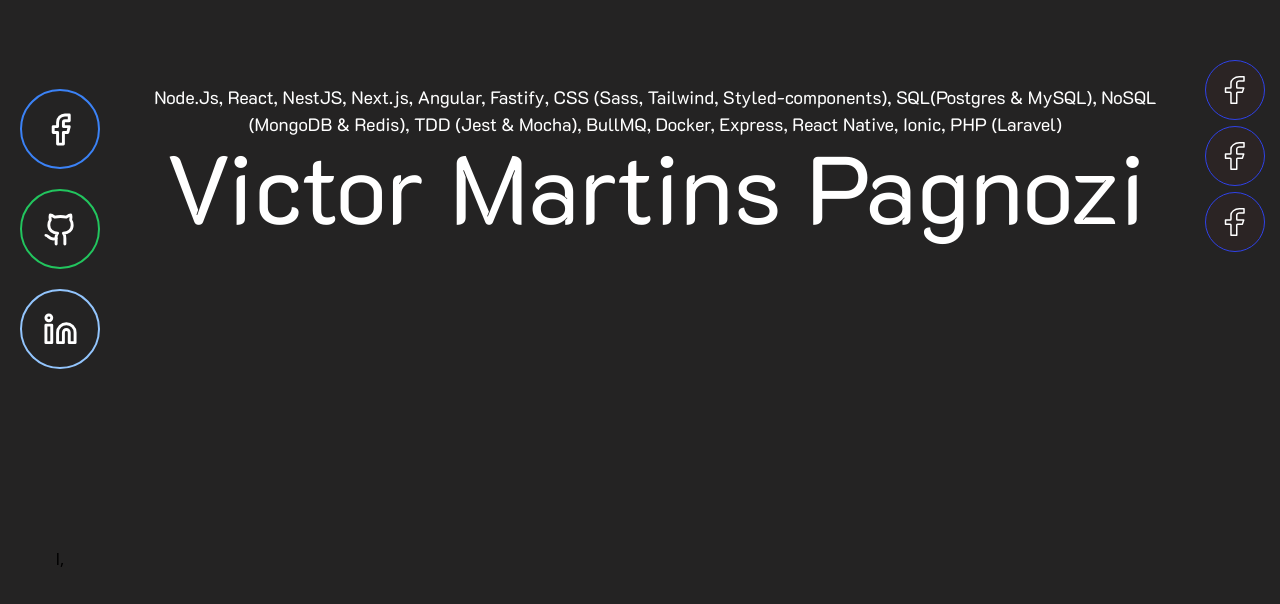
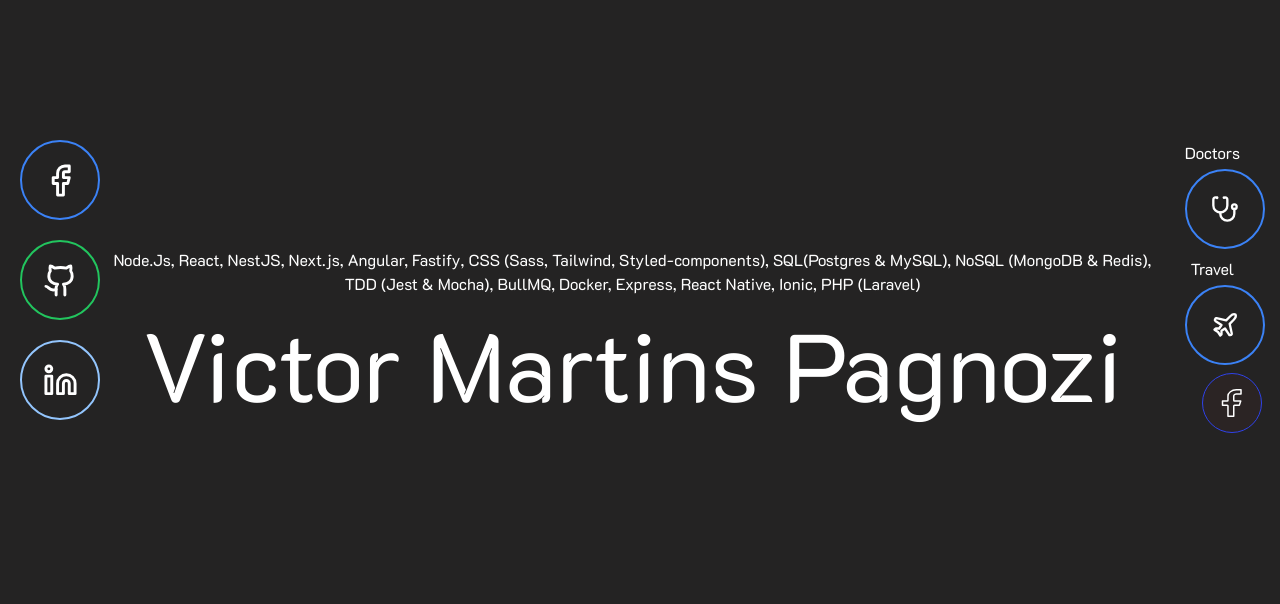
Before and after one commit to victor-pagnozi/my-portfolio, a React (Vite) app: page / in a window 1280 px wide. Shown: the part 150-754 px from the top of the page. Built offline with nearby package versions, Linux system fonts and the light colour scheme.

Commit message:
Making buttons at on sides

```diff
--- a/src/App.tsx
+++ b/src/App.tsx
@@ -4,33 +4,46 @@ import PrincipalName from "./components/PrincipalName.tsx";
 import ItemsKnowloge from "./components/ItemsKnowlege.tsx";
 import FacebookButton from "./components/FacebookButton.tsx";
 import Icon from "./components/LinkeDinButton.tsx";
-import { Facebook, Github, Linkedin } from "lucide-react";
+import { Facebook, Github, Linkedin, Stethoscope, Plane } from "lucide-react";
 function App() {
   return (
     //with this className below, was created columns
     <div className="grid grid-cols-[0.5fr_6fr_0.5fr] items-center justify-center text-center h-screen">
-      <div>
+      {/*  */}
+      {/*  */}
+      <div className="mt-20 ml-5">
         {/* <FacebookButton /> */}
-        <div className="grid rounded-full h-20 w-20 border-2 border-blue-500 items-center justify-center mt-40 ml-5 mr-5 mb-5">
+        <div className="grid rounded-full h-20 w-20 border-2 border-blue-500 items-center justify-center mb-5">
           <Icon icon={Facebook} color="white" size={35} />
         </div>
-        <div className="grid rounded-full h-20 w-20 border-2  border-green-500 items-center justify-center ml-5 mr-5 mb-5">
+        <div className="grid rounded-full h-20 w-20 border-2  border-green-500 items-center justify-center mb-5">
           <Icon icon={Github} color="white" size={35} />
         </div>
-        <div className="grid rounded-full h-20 w-20 border-2 border-blue-300 items-center justify-center ml-5 mr-5 mb-5">
+        <div className="grid rounded-full h-20 w-20 border-2 border-blue-300 items-center justify-center mb-5">
           <Icon icon={Linkedin} color="white" size={35} />
         </div>
       </div>
-      <div>
+      {/*  */}
+      {/*  */}
+      <div className="mt-40">
         <ItemsKnowloge />
         <PrincipalName />
       </div>
-      <div>
-        <FacebookButton />
-        <FacebookButton />
+      {/*  */}
+      {/*  */}
+      <div className="mt-20 ml-5 ">
+        <h4 className="text-white font-k2d text-1xl mr-10 mb-1">Doctors</h4>
+        <div className="grid rounded-full h-20 w-20 border-2 border-blue-500 items-center justify-center mb-2">
+          <Icon icon={Stethoscope} color="white" size={28} />
+        </div>
+        <h4 className="text-white font-k2d text-1xl mr-10 mb-1">Travel</h4>
+        <div className="grid rounded-full h-20 w-20 border-2 border-blue-500 items-center justify-center mb-2">
+          <Icon icon={Plane} color="white" size={28} />
+        </div>
         <FacebookButton />
       </div>
-      l,
+      {/*  */}
+      {/*  */}
     </div>
   );
 }
--- a/src/components/ItemsKnowlege.tsx
+++ b/src/components/ItemsKnowlege.tsx
@@ -3,11 +3,11 @@ import React, { ReactElement } from "react";
 function ItemKnowledge(): ReactElement {
   return (
     <>
-      <h2 className="font-k2d text-white text-[18px]">
+      <h2 className="font-k2d text-white text-[16px]">
         Node.Js, React, NestJS, Next.js, Angular, Fastify, CSS (Sass, Tailwind,
-        Styled-components), SQL(Postgres & MySQL), NoSQL (MongoDB & Redis),
-        TDD (Jest & Mocha), BullMQ, Docker, Express, React Native, Ionic,
-        PHP (Laravel)
+        Styled-components), SQL(Postgres & MySQL), NoSQL (MongoDB & Redis), TDD
+        (Jest & Mocha), BullMQ, Docker, Express, React Native, Ionic, PHP
+        (Laravel)
       </h2>
     </>
   );
--- a/src/components/PrincipalName.tsx
+++ b/src/components/PrincipalName.tsx
@@ -3,7 +3,7 @@ import React, { ReactElement } from "react";
 function PrincipalName(): ReactElement {
   return (
     <div>
-      <h1 className="font-k2d text-8xl text-white text-center ">
+      <h1 className="mt-5 font-k2d text-8xl text-white text-center ">
         Victor Martins Pagnozi
       </h1>
     </div>
```
